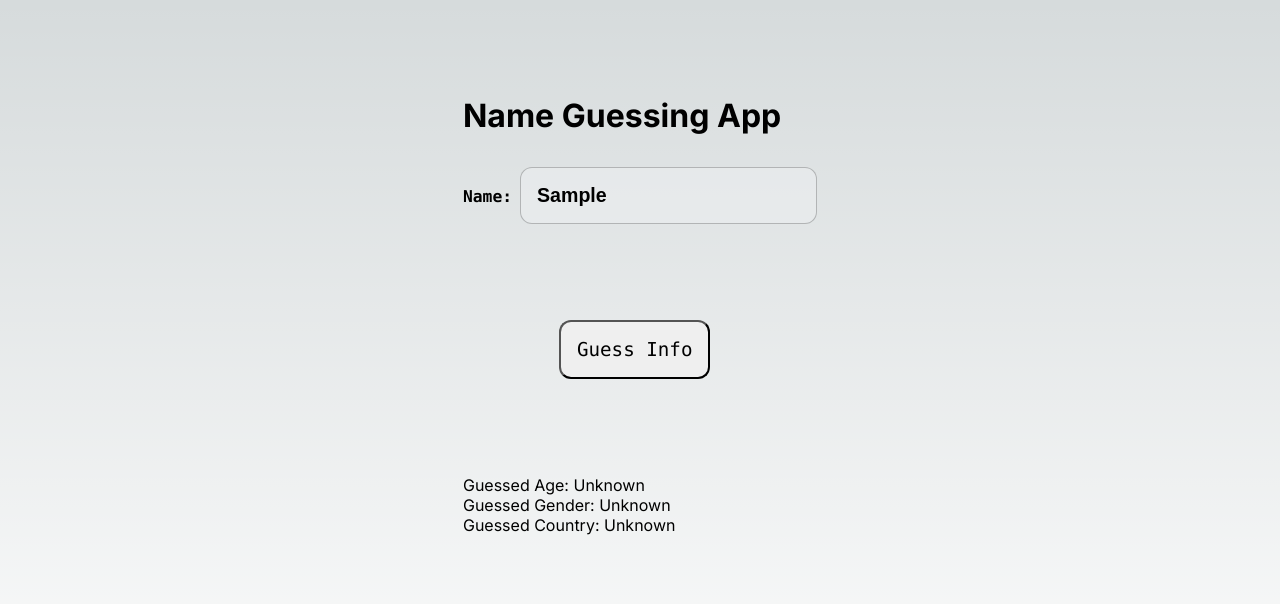
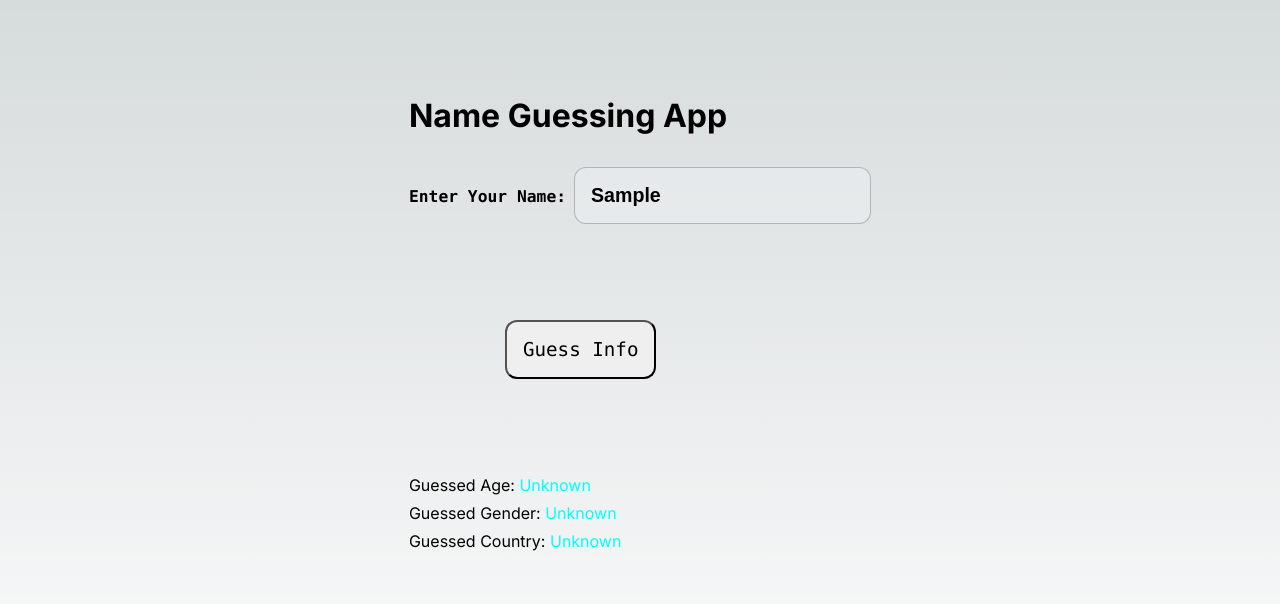
Before and after one commit to imNKsid/HyVee_NameGuess_NextJS, a Next.js app in the folder guess-about-you/: page / in a window 1280 px wide. Both pictures are taken after typing "Sample" into the empty fields and a click on the button "Guess Info". Shown: the top 604 px of the page. Built offline with nearby package versions, Linux system fonts and the light colour scheme; no server answers.

Commit message:
Added div for styling

```diff
--- a/guess-about-you/src/components/guess-info.tsx
+++ b/guess-about-you/src/components/guess-info.tsx
@@ -51,7 +51,7 @@ const GuessInfo = () => {
       <form onSubmit={handleFormSubmit} className={styles.form}>
         <div className={styles.description}>
           <label>
-            Name:
+            Enter Your Name:
             <input
               type="text"
               value={name}
@@ -60,18 +60,28 @@ const GuessInfo = () => {
           </label>
         </div>
         <div>
-          <button
-            type="submit"
-            className={styles.button}
-            // style={{ borderRadius: "10px", padding: 10, fontSize: 18 }}
-          >
+          <button type="submit" className={styles.button}>
             Guess Info
           </button>
         </div>
       </form>
-      {age && <p>Guessed Age: {age}</p>}
-      {gender && <p>Guessed Gender: {gender}</p>}
-      {country && <p>Guessed Country: {country}</p>}
+      <div className={styles.info}>
+        {age && (
+          <p>
+            Guessed Age: <span>{age}</span>
+          </p>
+        )}
+        {gender && (
+          <p>
+            Guessed Gender: <span>{gender}</span>
+          </p>
+        )}
+        {country && (
+          <p>
+            Guessed Country: <span>{country}</span>
+          </p>
+        )}
+      </div>
     </>
   );
 };
```
